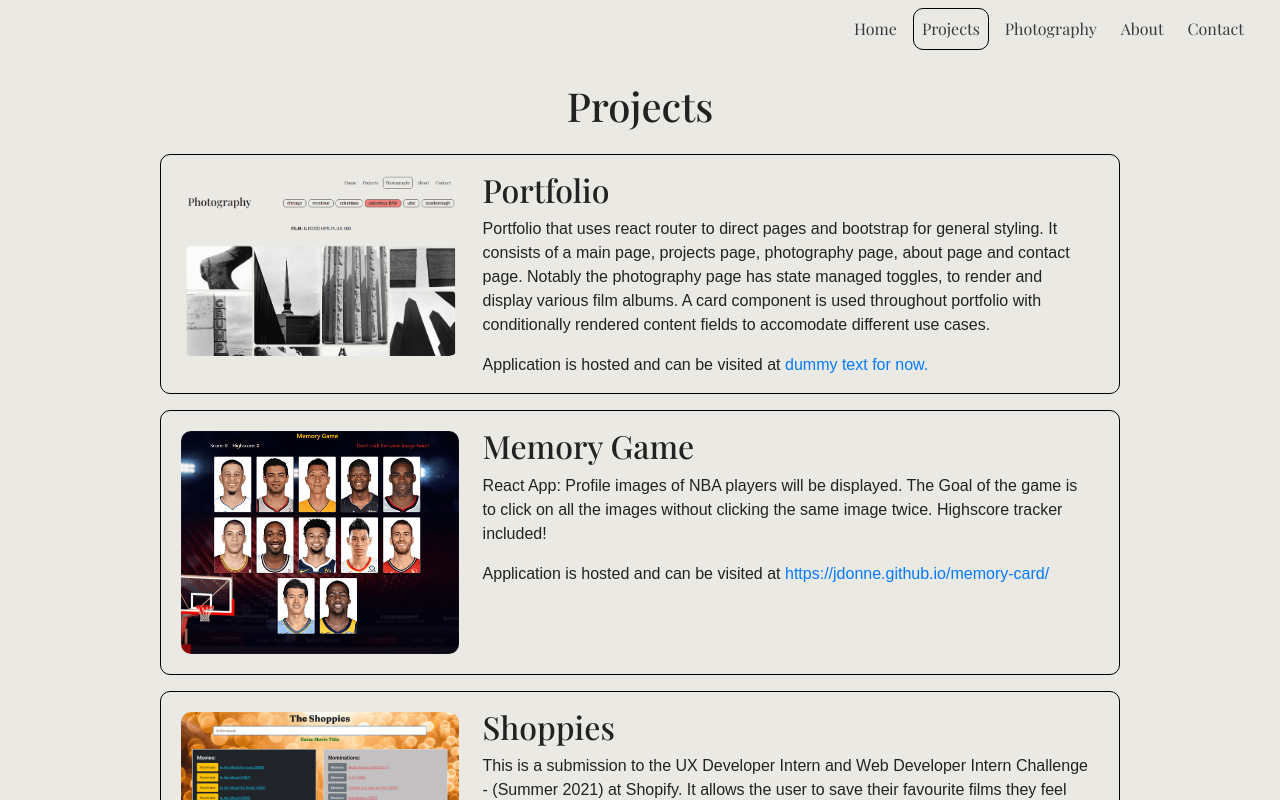
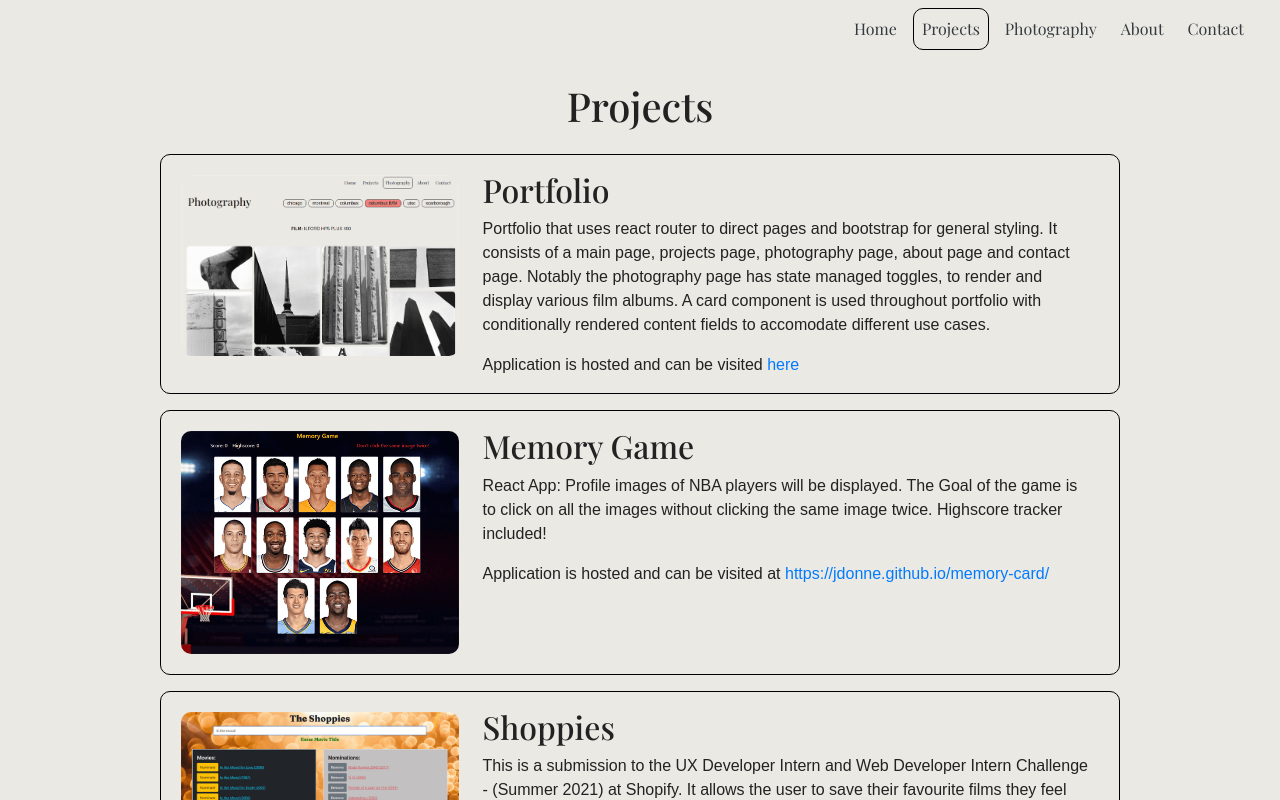
Before and after one commit to Jdonne/web-portfolio-v1, a React (Create React App) app: page /projects in a window 1280 px wide. Shown: the top 800 px of the page. Built offline with nearby package versions, Linux system fonts and the light colour scheme.

Commit message:
add missing links

```diff
--- a/src/components/pages/about/content.js
+++ b/src/components/pages/about/content.js
@@ -97,11 +97,8 @@ const about = {
           </div>
           <div className="mb-1">
             photography:{" "}
-            <a
-              href="https://www.goodreads.com/user/show/10695699-eric-tien"
-              target="_blank"
-              rel="noreferrer">
-              placeholders
+            <a href="/photography" target="_blank" rel="noreferrer">
+              film photography
             </a>
           </div>
         </div>
--- a/src/components/pages/projects/content.js
+++ b/src/components/pages/projects/content.js
@@ -18,9 +18,9 @@ const portfolio = {
         </span>
       </div>
       <div>
-        Application is hosted and can be visited at{" "}
-        <a href="" target="_blank">
-          dummy text for now.
+        Application is hosted and can be visited{" "}
+        <a href="./" target="_blank">
+          here
         </a>
       </div>
     </div>
@@ -54,7 +54,7 @@ const memory = {
 const shoppies = {
   title: "Shoppies",
   content: (
-    <div>
+    <div className="text-break">
       <div className="mb-3">
         This is a submission to the UX Developer Intern and Web Developer Intern
         Challenge - (Summer 2021) at Shopify. It allows the user to save their
```
